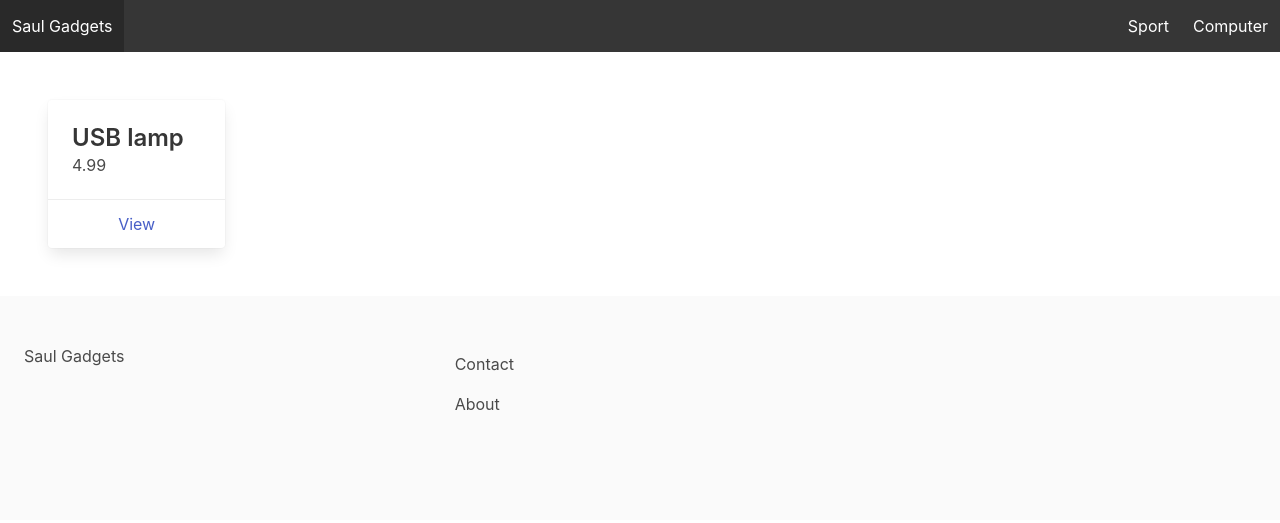
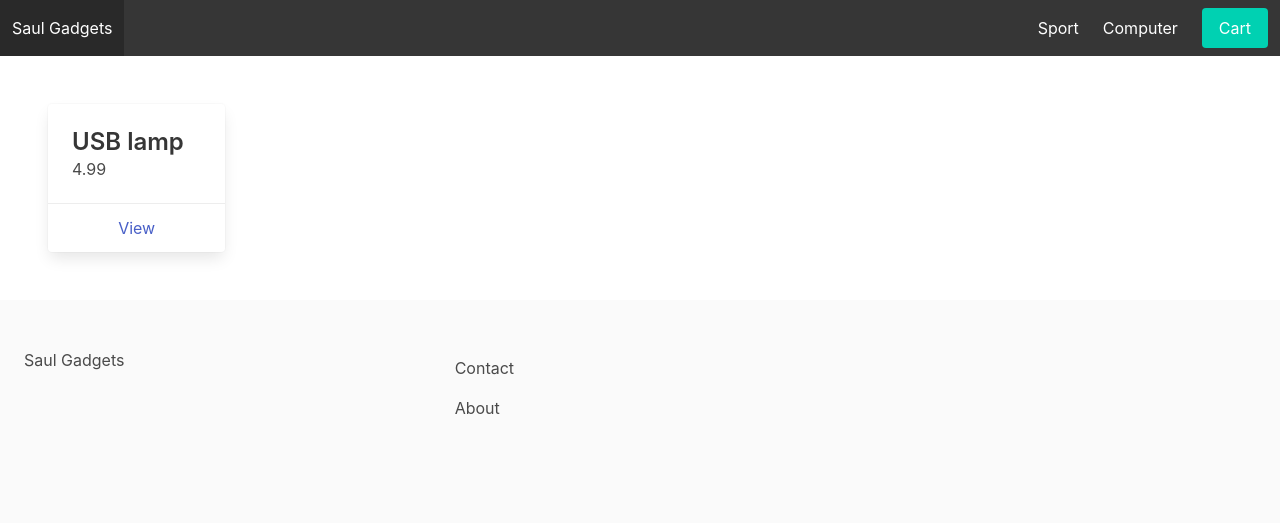
Before and after one commit to Volodya-Sargsyan79/web_shope, a Django app: page / in a window 1280 px wide. Shown: the top 523 px of the page. Run offline with Django 4.2, Linux system fonts and the light colour scheme; data comes from the database, SQL or seed files in the repository.

Commit message:
Create a view for the cart and show link in the menu

```diff
--- a/saulgadgets/cart/views.py
+++ b/saulgadgets/cart/views.py
@@ -1,3 +1,6 @@
 from django.shortcuts import render
 
 # Create your views here.
+
+def cart(request):
+    return render(request, 'cart.html')
--- a/saulgadgets/core/templates/about.html
+++ b/saulgadgets/core/templates/about.html
@@ -1,4 +1,6 @@
 {% extends 'base.html' %}
+
+{% block title %}About | {% endblock %}
 
 {% block content %}
 
--- a/saulgadgets/core/templates/base.html
+++ b/saulgadgets/core/templates/base.html
@@ -22,6 +22,11 @@
         {% for category in menu_categories %}
           <a href="{% url 'category_detail'  category.slug %}" class="navbar-item">{{category.title}}</a>
         {% endfor %}
+
+        <div class="navbar-item">
+          <a href="{% url 'cart' %}" class="button is-primary">Cart</a>
+        </div>
+
       </div>
     </div>
   </nav>
--- a/saulgadgets/core/templates/contact.html
+++ b/saulgadgets/core/templates/contact.html
@@ -1,4 +1,6 @@
 {% extends 'base.html' %}
+
+{% block title %}Contact | {% endblock %}
 
 {% block content %}
 
--- a/saulgadgets/core/templates/frontpage.html
+++ b/saulgadgets/core/templates/frontpage.html
@@ -1,4 +1,6 @@
 {% extends 'base.html' %}
+
+{% block title %}Welcome | {% endblock %}
 
 {% block content %}
 
--- a/saulgadgets/saulgadgets/settings.py
+++ b/saulgadgets/saulgadgets/settings.py
@@ -40,7 +40,7 @@ INSTALLED_APPS = [
     'django.contrib.staticfiles',
     'core.apps.CoreConfig',
     'store.apps.StoreConfig',
-    'cart.apps.CartConfig'
+    'cart.apps.CartConfig',
 ]
 
 MIDDLEWARE = [
--- a/saulgadgets/saulgadgets/urls.py
+++ b/saulgadgets/saulgadgets/urls.py
@@ -19,10 +19,12 @@ from django.urls import path
 
 from core.views import frontpage, contact, about
 from store.views import prduct_detail, category_detail
+from cart.views import cart
 
 urlpatterns = [
     path('admin/', admin.site.urls),
     path('', frontpage, name="frontpage"),
+    path('cart/', cart, name="cart"),
     path('contact/', contact, name="contact"),
     path('about/', about, name="about"),
     path('<slug:category_slug>/<slug:slug>/', prduct_detail, name="product_detail"),
--- a/saulgadgets/store/templates/category_detail.html
+++ b/saulgadgets/store/templates/category_detail.html
@@ -1,4 +1,6 @@
 {% extends 'base.html' %}
+
+{% block title %}{{ category.title }} | {% endblock %}
 
 {% block content %}
   <h1 class="title">{{ category.title }}</h1>
--- a/saulgadgets/store/templates/product_detail.html
+++ b/saulgadgets/store/templates/product_detail.html
@@ -1,4 +1,6 @@
 {% extends 'base.html' %}
+
+{% block title %}{{ product.title }} | {% endblock %}
 
 {% block content %}
   <h1 class="title">{{ product.title }}</h1>
```
Also changed, not shown: other parts of saulgadgets/core/templates/base.html (+1 -1 lines), saulgadgets/cart/templates/cart.html (added, +7 -0 lines).
